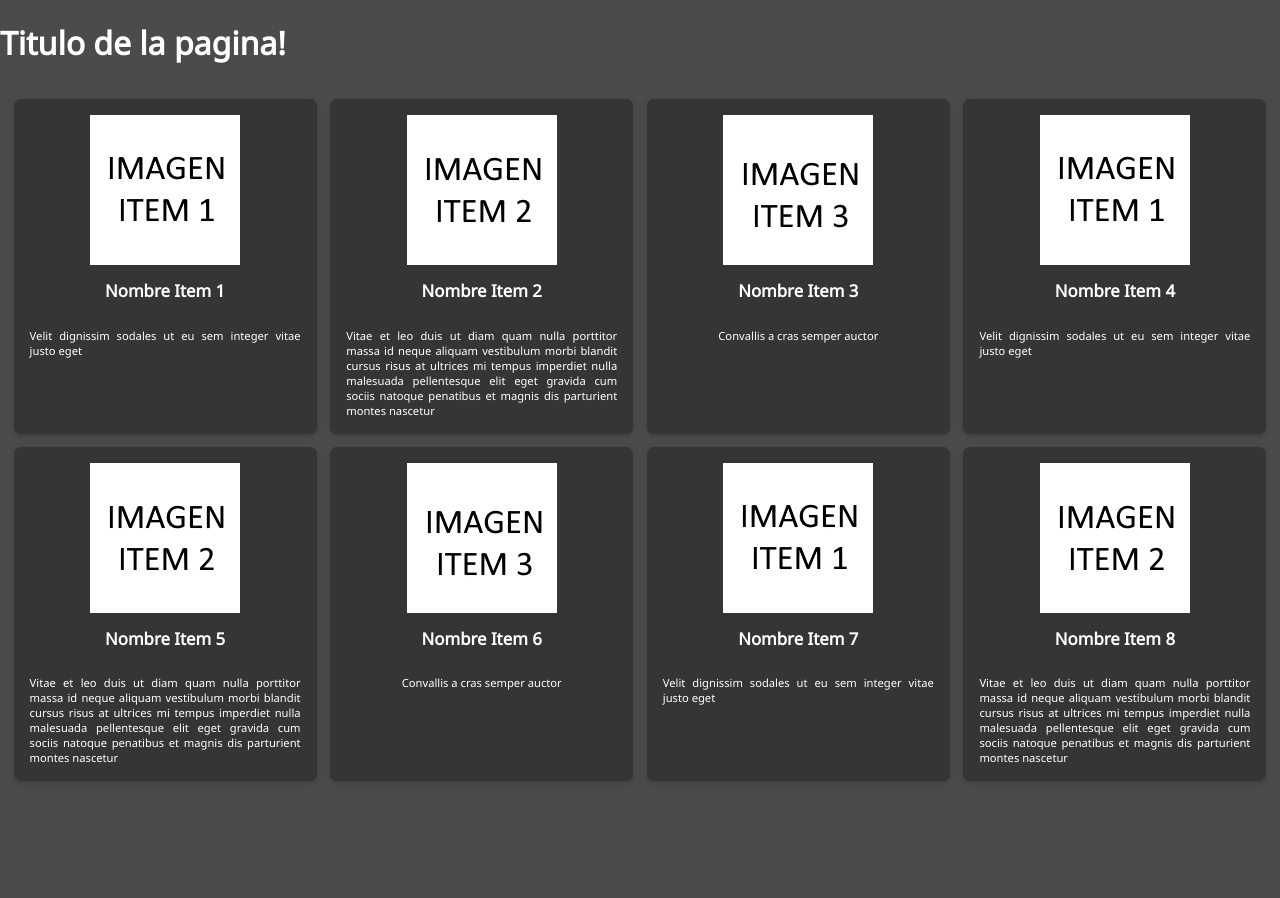
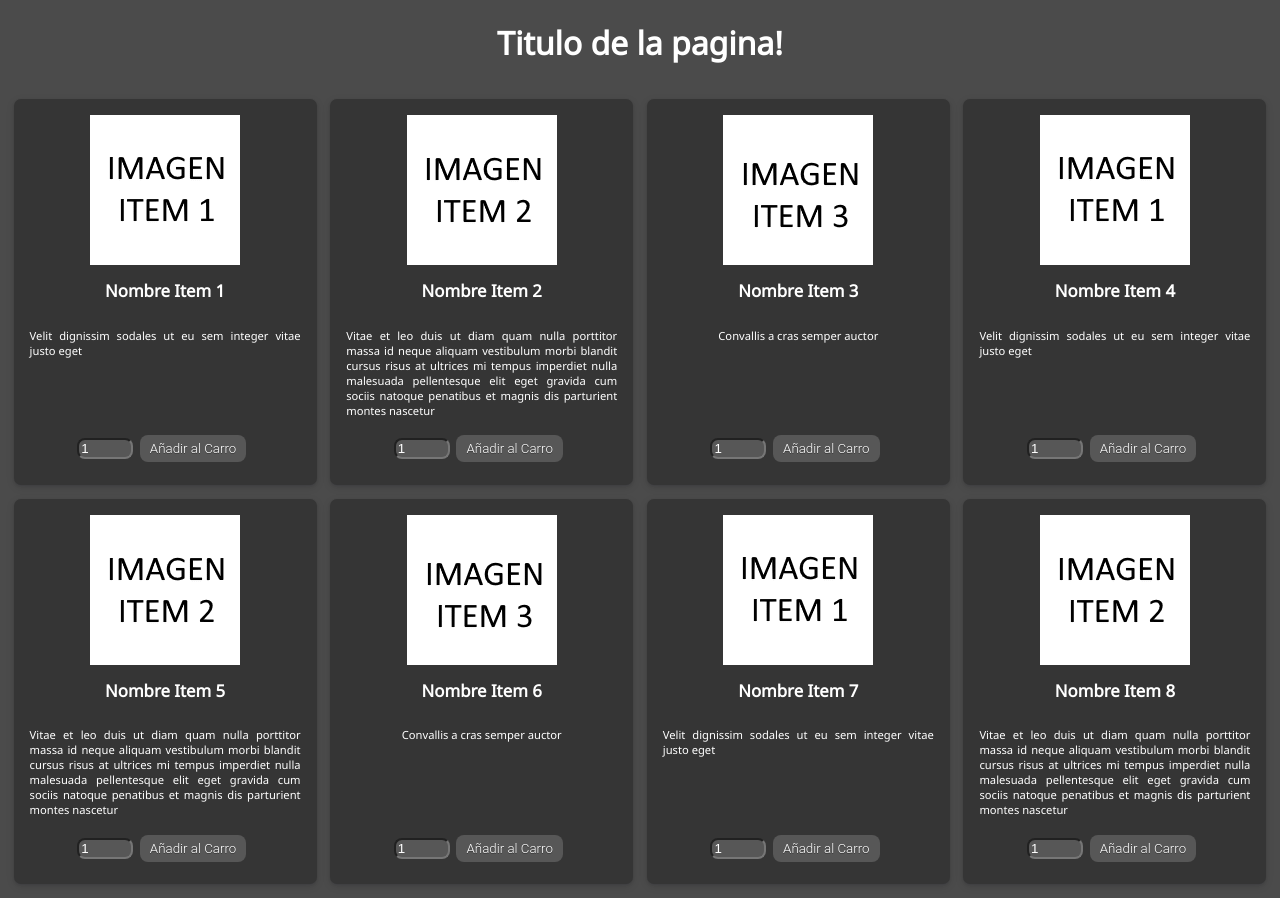
Before and after one commit to Nachiten/nach-shop-react, a React (Create React App) app: page / in a window 1280 px wide. Before the commit the page ends 800 px from the top, so only its background shows below. Built offline with nearby package versions, Linux system fonts and the light colour scheme.

Commit message:
Terminado boton de agregar a carrito y cantidad, creado Carrito vacio

```diff
--- a/src/components/Item/Item.css
+++ b/src/components/Item/Item.css
@@ -1,5 +1,5 @@
 p {
-   padding: 0rem 1rem 0.3rem 1rem;
+   padding: 0rem 1rem 0rem 1rem;
 }
 
 img {
@@ -8,7 +8,23 @@ img {
 
 .card {
    background: #353535;
+   background-size: cover;
+   background-position: center;
+   background-repeat: no-repeat;
 
+   display: flex;
+   flex-direction: column;
+
+   box-shadow: rgba(3, 8, 20, 0.1) 0px 0.15rem 0.5rem,
+      rgba(2, 8, 20, 0.1) 0px 0.075rem 0.175rem;
+
+   align-items: center;
+   border-radius: 7px;
+   transition: all 350ms;
+   overflow: hidden;
+}
+
+.item {
    justify-content: flex-start;
 
    display: flex;
@@ -17,17 +33,13 @@ img {
    text-align: justify;
    font-size: 0.7rem;
 
-   box-shadow: rgba(3, 8, 20, 0.1) 0px 0.15rem 0.5rem,
-      rgba(2, 8, 20, 0.1) 0px 0.075rem 0.175rem;
    height: 100%;
    width: 100%;
-   border-radius: 7px;
-   transition: all 350ms;
-   overflow: hidden;
+}
 
-   background-size: cover;
-   background-position: center;
-   background-repeat: no-repeat;
+.input {
+   justify-content: flex-end;
+   padding: 0rem 0rem 1rem 0rem;
 }
 
 .card:hover {
@@ -36,12 +48,40 @@ img {
    transform: translateY(-2px) scale(1.05);
 }
 
-/*
-.content{
-
+button {
+   display: inline-block;
+   padding: 0.3em 0.6em;
+   margin: 0.5em 0.5em;
+   border: 0.16em solid rgba(255, 255, 255, 0);
+   border-radius: 0.6em;
+   box-sizing: border-box;
+   text-decoration: none;
+   font-family: "Roboto", sans-serif;
+   font-weight: 300;
+   background-color: rgb(87, 87, 87);
+   color: #ffffff;
+   text-shadow: 0 0.04em 0.04em rgba(0, 0, 0, 0.35);
+   text-align: center;
+   transition: all 0.2s;
+}
+button:hover {
+   border-color: white;
 }
 
-.buttons {
-   justify-content: flex-end;
+button:active{
+   border-color: black;
+   color: black;
 }
-*/
+
+@media all and (max-width: 30em) {
+    button {
+      display: block;
+      margin: 0.2em auto;
+   }
+}
+
+input {
+   border-radius: 0.6em;
+   background-color: rgb(87, 87, 87);
+   color: #ffffff;
+}
--- a/src/components/Item/Item.js
+++ b/src/components/Item/Item.js
@@ -1,4 +1,4 @@
-import React from 'react';
+import React, {useState} from 'react';
 
 import "./Item.css";
 
@@ -6,17 +6,27 @@ const Item = (props) => {
 
    const item = props.item;
 
+   const [amount, setAmount] = useState("1");
+
+   const amountChangeHandler = (event) => {
+      setAmount(event.target.value);
+   }
+
    return (
       <div className="card">
+
+         <div className="item">
             <img src={item.imageSrc} alt={item.imageAlt} />
             <h2>{item.itemName}</h2>
             <p>{item.itemDescr}</p>
-           {/* <span>
-               <label>Cantidad:</label>
-               <input type="number" min="0" max="50" step="1"></input>
-               <button>Añadir al Carro</button>
-            </span>
-           */}
+         </div>
+
+         <div className="input">
+            <input type="number" min="1" max="50" step="1" value={amount} onChange={amountChangeHandler}></input>
+            <button>Añadir al Carro</button>
+         </div>
+
+
       </div>
    );
 };
--- a/src/components/ItemList/ItemList.js
+++ b/src/components/ItemList/ItemList.js
@@ -7,12 +7,14 @@ const ItemList = () => {
 
    const items = [
       {
+         id: "item1",
          imageSrc: "/assets/img/Item1.png",
          imageAlt: "Item1Image",
          itemName: "Nombre Item 1",
          itemDescr: "Velit dignissim sodales ut eu sem integer vitae justo eget",
       },
       {
+         id: "item2",
          imageSrc: "/assets/img/Item2.png",
          imageAlt: "Item2Image",
          itemName: "Nombre Item 2",
@@ -21,18 +23,21 @@ const ItemList = () => {
             "et magnis dis parturient montes nascetur",
       },
       {
+         id: "item3",
          imageSrc: "/assets/img/Item3.png",
          imageAlt: "Item3Image",
          itemName: "Nombre Item 3",
          itemDescr: "Convallis a cras semper auctor",
       },
       {
+         id: "item4",
          imageSrc: "/assets/img/Item1.png",
          imageAlt: "Item1Image",
          itemName: "Nombre Item 4",
          itemDescr: "Velit dignissim sodales ut eu sem integer vitae justo eget",
       },
       {
+         id: "item5",
          imageSrc: "/assets/img/Item2.png",
          imageAlt: "Item2Image",
          itemName: "Nombre Item 5",
@@ -41,18 +46,21 @@ const ItemList = () => {
             "et magnis dis parturient montes nascetur",
       },
       {
+         id: "item6",
          imageSrc: "/assets/img/Item3.png",
          imageAlt: "Item3Image",
          itemName: "Nombre Item 6",
          itemDescr: "Convallis a cras semper auctor",
       },
       {
+         id: "item7",
          imageSrc: "/assets/img/Item1.png",
          imageAlt: "Item1Image",
          itemName: "Nombre Item 7",
          itemDescr: "Velit dignissim sodales ut eu sem integer vitae justo eget",
       },
       {
+         id: "item8",
          imageSrc: "/assets/img/Item2.png",
          imageAlt: "Item2Image",
          itemName: "Nombre Item 8",
--- a/src/index.css
+++ b/src/index.css
@@ -14,3 +14,7 @@ body {
   /* Fondo de toda la pagina*/
   background-color: #4b4b4b;
 }
+
+h1 {
+  text-align: center;
+}
```
Also changed, not shown: src/components/Carrito/Carrito.css (added), src/components/Carrito/Carrito.js (added).
